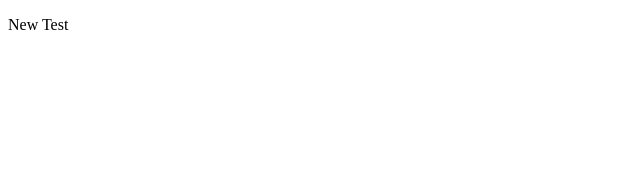
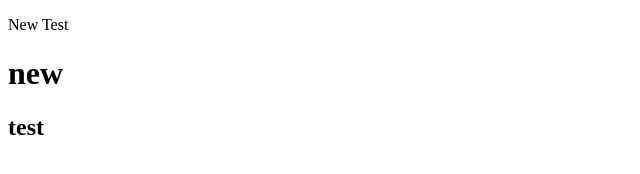
Before and after one commit to kakhter-cloud/newtest, a plain HTML site: page index.html in a window 1280 px wide. Shown: the whole page, without its empty margins (0-640 px from the left). Drawn offline with Linux system fonts and the light colour scheme.

Commit message:
Add File

```diff
--- a/index.html
+++ b/index.html
@@ -7,5 +7,8 @@
 </head>
 <body>
     <p>New Test</p>
+    <h1>new</h1>
+    <h2>test</h2>
+
 </body>
 </html>
```
